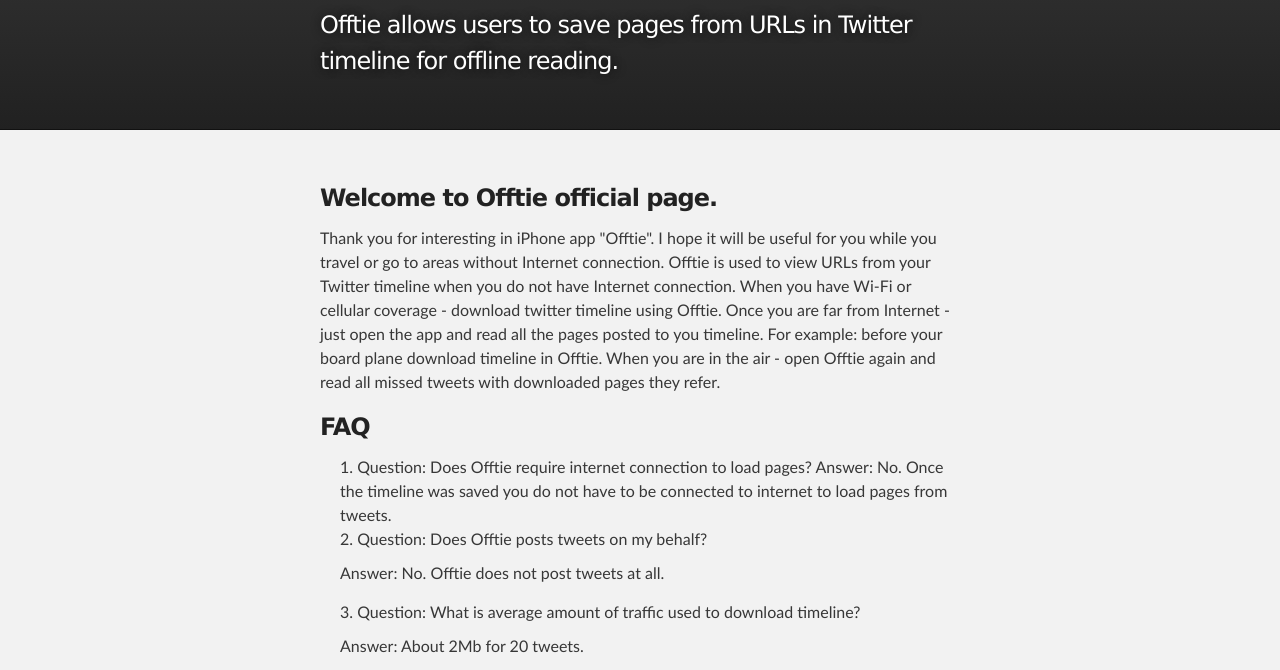
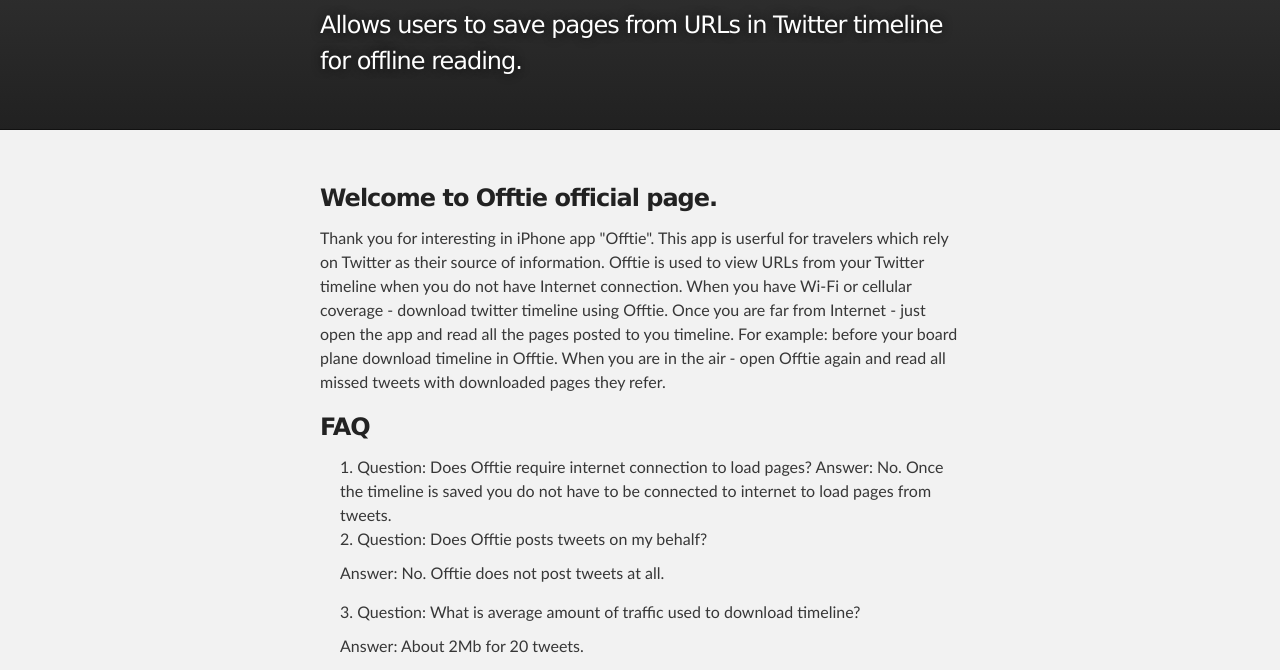
Before and after one commit to gladimdim/recipe-book, a plain HTML site: page index.html in a window 1280 px wide. Shown: the part 116-786 px from the top of the page. Drawn offline with Linux system fonts and the light colour scheme.

Commit message:
Rephrazed words.

```diff
--- a/index.html
+++ b/index.html
@@ -17,7 +17,7 @@
     <div id="header_wrap" class="outer">
         <header class="inner">
           <h1 id="project_title">Offtie</h1>
-          <h2 id="project_tagline">Offtie allows users to save pages from URLs in Twitter timeline for offline reading. </h2>
+          <h2 id="project_tagline">Allows users to save pages from URLs in Twitter timeline for offline reading. </h2>
 
 
         </header>
@@ -28,13 +28,13 @@
       <section id="main_content" class="inner">
         <h3>Welcome to Offtie official page.</h3>
 
-<p>Thank you for interesting in iPhone app "Offtie". I hope it will be useful for you while you travel or go to areas without Internet connection. Offtie is used to view URLs from your Twitter timeline when you do not have Internet connection. When you have Wi-Fi or cellular coverage - download twitter timeline using Offtie. Once you are far from Internet - just open the app and read all the pages posted to you timeline. For example: before your board plane download timeline in Offtie. When you are in the air - open Offtie again and read all missed tweets with downloaded pages they refer.</p>
+<p>Thank you for interesting in iPhone app "Offtie". This app is userful for travelers which rely on Twitter as their source of information. Offtie is used to view URLs from your Twitter timeline when you do not have Internet connection. When you have Wi-Fi or cellular coverage - download twitter timeline using Offtie. Once you are far from Internet - just open the app and read all the pages posted to you timeline. For example: before your board plane download timeline in Offtie. When you are in the air - open Offtie again and read all missed tweets with downloaded pages they refer.</p>
 
 <h3>FAQ</h3>
 
 <ol>
 <li>Question: Does Offtie require internet connection to load pages?
-Answer: No. Once the timeline was saved you do not have to be connected to internet to load pages from tweets.</li>
+Answer: No. Once the timeline is saved you do not have to be connected to internet to load pages from tweets.</li>
 <li>Question: Does Offtie posts tweets on my behalf?
 <p>Answer: No. Offtie does not post tweets at all.</li>
 <li>Question: What is average amount of traffic used to download timeline?
@@ -50,8 +50,5 @@ Answer: No. Once the timeline was saved you do not have to be connected to inter
 <p>In case of any issues please write email to <a href="mailto:gladimdim@gmail.com">gladimdim@gmail.com</a></p>
       </section>
     </div>
-
-
-
   </body>
 </html>
```
